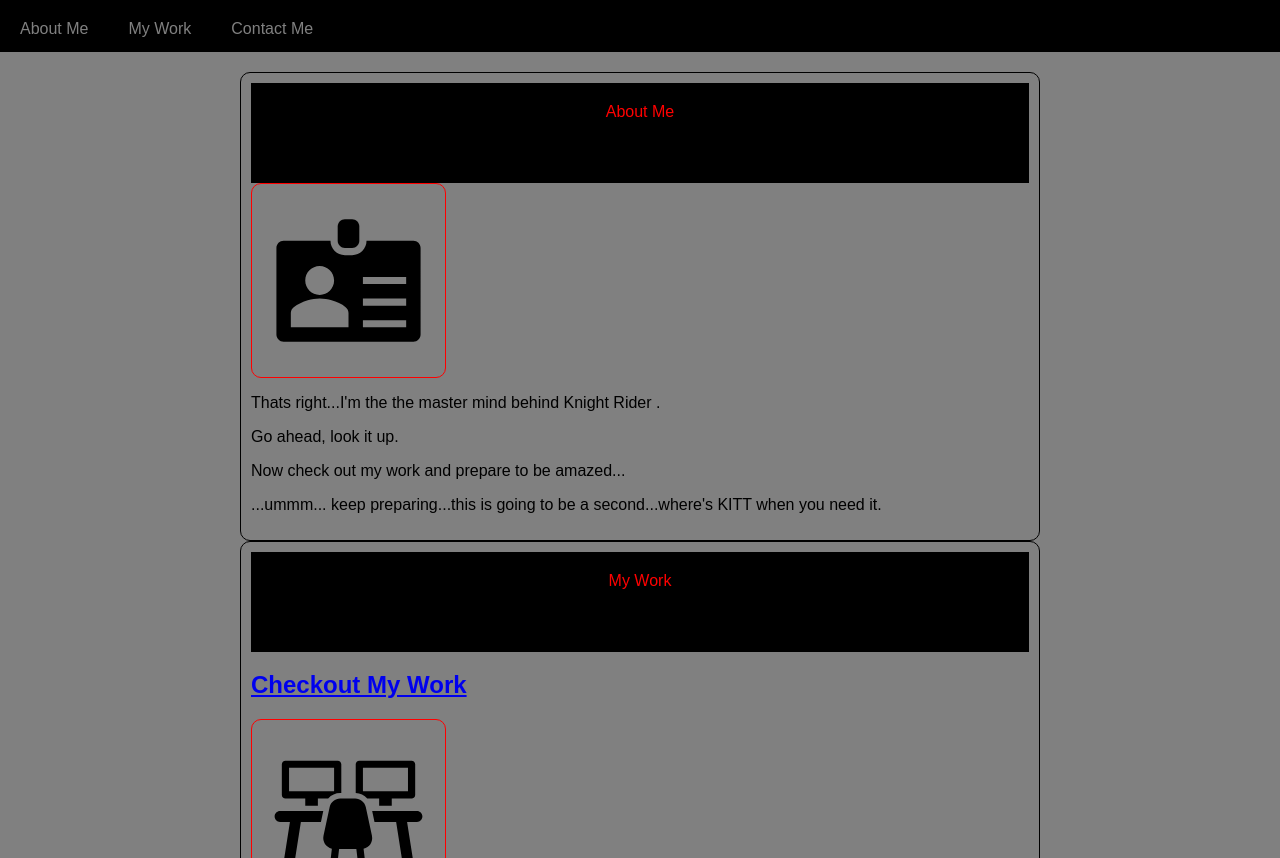
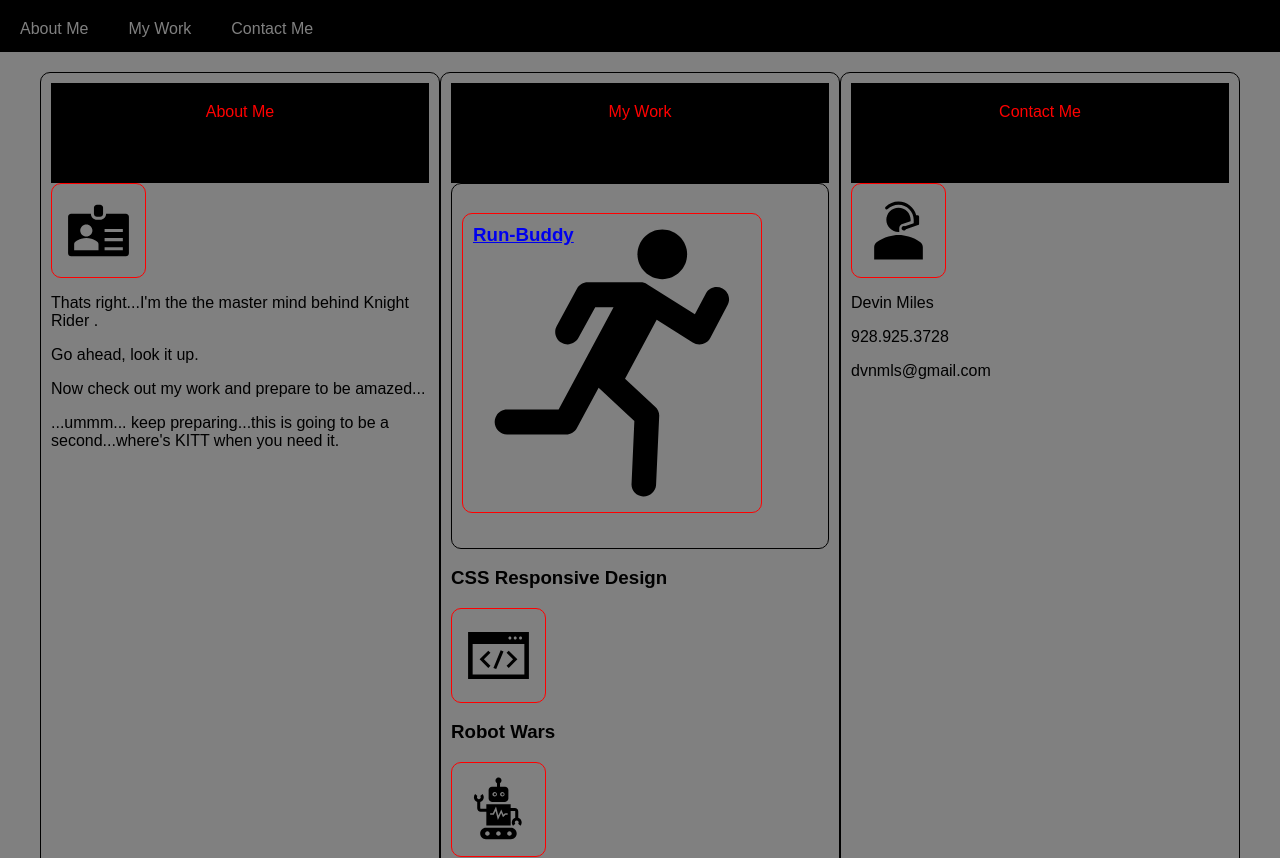
Before and after one commit to dvnmiles/student-bio, a plain HTML site: page index.html in a window 1280 px wide. Shown: the part 94-952 px from the top of the page. Drawn offline with Linux system fonts and the light colour scheme.

Commit message:
almost finished. need to check urls

```diff
--- a/assets/css/style.css
+++ b/assets/css/style.css
@@ -20,18 +20,15 @@
   border-width: 1px;
   border-radius: 10px;
   padding: 10px; /*50px*/
+ }
 
-
-}
-
-
-  /*applies arial font to text in body of linked html doc*/
+  /*BODY*/
   body {
     font-family: Arial;
     margin: 0;
   }
 
-  /*applies 40 pixels of space around objects, centers the text, and colors the background blue*/
+  /*HEADER*/
   header {
     position: relative;
     width: 100%;
@@ -72,10 +69,6 @@
     justify-content: left;
   }
 
-  /*
-  What happens when we set the display property to flex?
-  TODO: Displays the targeted element as a block-level flex container
-  */
   nav {
     display: flex;
     background-color: black;
@@ -88,10 +81,6 @@
     text-align: center;
   }
 
-  /*
-  What is the flex-wrap property?
-  TODO: The flex-wrap property allows elements to show on the page without having to scroll horizontally
-  */
   main {
     display: flex;
     flex-wrap: wrap;
@@ -116,10 +105,6 @@
     height: 2.5rem;
   }
 
-  /*
-  What does the justify-content property do?
-  TODO: Aligns the content of the element to the specified alingment
-  */
   .body {
     flex: 4;
     background-color: gray;
@@ -139,19 +124,12 @@
     justify-content: center;
   }
 
-  /*
-  What is the flex property a shorthand property for?
-  What is it doing here?
-  TODO:  The flex property is shorthand for setting flex items to either get bigger or smaller to fit the flex container on the screen.
-  Here the property is giving the flexbox an area of 400px*/
-
-
   .card {
     border-style: solid;
     border-width: 1px;
     border-radius: 10px;
     padding: 10px;
-    flex: 0 0 800px;
+    flex: 0 0 400px;
     background-color: gray;
     justify-content: center;
   }
@@ -214,13 +192,6 @@
 }
 
 
-
-
-  /*
-  What does the flex-direction property define?
-  What is it doing here?
-  TODO: THe flex-direction property defines the direction that the boxes align. Here the flex box is organizinng the boxrs in a column.
-  */
   @media screen and (max-width: 768px) {
     main,
     nav {
--- a/index.html
+++ b/index.html
@@ -50,44 +50,41 @@
     <!-- Body -->
     <div class="body">
 
-      <section class="card" id="about-me">
-        <header>About Me</header>
+      <section class="card">
+        <header id="about-me">About Me</header>
         <img src="./assets/images/aboutMe.svg" alt="Biography" />
-
         <p>Thats right...I'm the the master mind behind <span class="Knight Rider"> Knight Rider </span>.</p>
-
         <p>Go ahead, look it up.</p>
-
         <p>Now check out my work and prepare to be amazed...</p>
-
         <p>...ummm... keep preparing...this is going to be a second...where's KITT when you need it. </p>
-
       </section>
 
+<section class="card">
+        <header id="my-work">My Work</header>
+    <!-- Optional Image  <img src="./assets/images/myWork.svg" alt="Work Examples" />-->
 
-      <section class="card" id="my-work">
+    <!-- First Application Larger is Size -->
 
-        <header>My Work</header>
+        <section class="card" id="apps" alt="Run Buddy">
+          <h3 class="hero">
+          <a href="file:///C:/Users/Devin%20Miles/Desktop/projects/Modules/run-buddy/index.html">
+          Run-Buddy
+          </a>
+        </section>
 
-        <h1><a href="#apps">Checkout My Work</a></h1>
-        <img src="./assets/images/myWork.svg" alt="Work Examples" />
+    <!-- Remaining Applications -->
 
-        <!-- First Application Larger is Size -->
+          <h3 id="app-img-2">CSS Responsive Design</h3>
+          <a href="file:///C:/Users/Devin%20Miles/Desktop/projects/Challenges/1wk-challenge/index.html" alt="CSS Responsive Design">
+         <img src="assets/images/code.svg">
+          </a>
 
-        <section class="card" id="apps">
-          <h3><a href="#runBuddy">Run-Buddy</a></h3>
-          <section class="hero" alt="Run Buddy"></section>
+          <h3 id="about-img-3">Robot Wars</h3>
+          <a href="file:///C:/Users/Devin%20Miles/Desktop/projects/Modules/robot-gladiators/index.html" alt="Robot Wars">
+            <img src="assets/images/robotWars.svg">
+          </a>
 
-
-          <!-- Remaining Applications -->
-
-          <h3 id="app-img-2"><a href="#code">CSS Responsive Design</a></h3>
-          <img src="./assets/images/code.svg" alt="CSS Responsive Design" />
-
-          <h3 id="app-img-3"></h3id><a href="#robotWars">Robot Wars</a></h3>
-          <img src="./assets/images/robotWars.svg" alt="Robot Wars" />
-        </section>
-      </section>
+</section>
 
       <section class="card" id="contact-me">
         <header>Contact Me</header>
```
